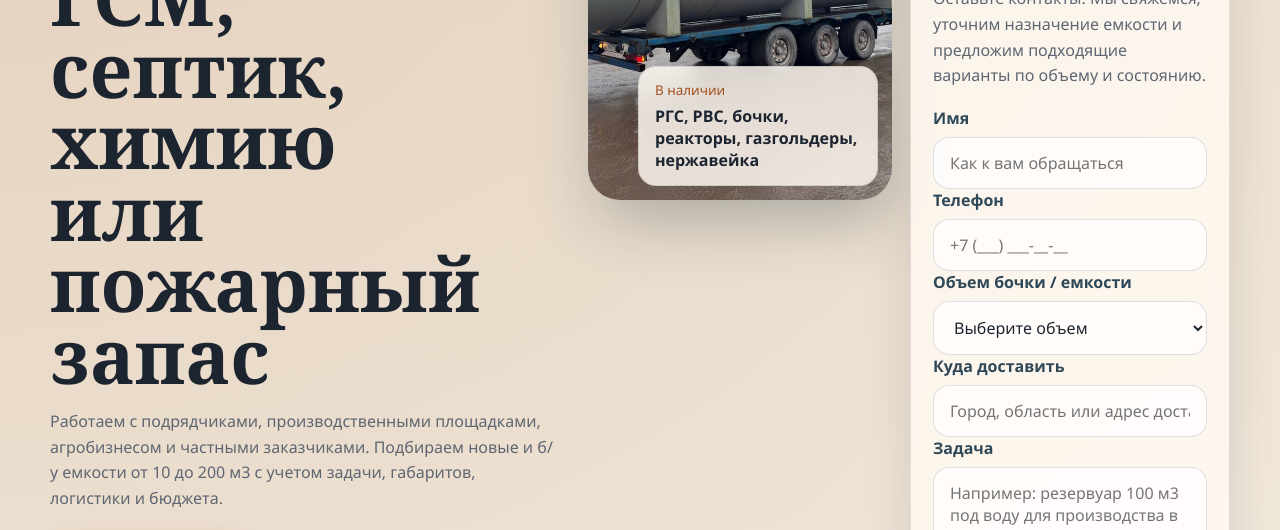
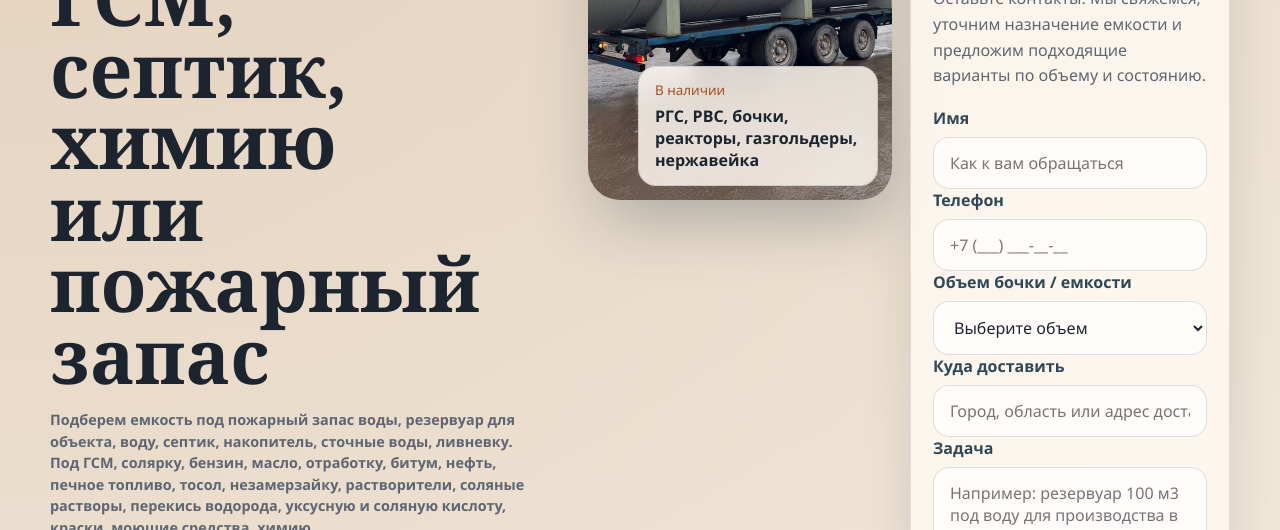
Before and after one commit to inquiring/Emkost-RF, a website: page index.html in a window 1280 px wide. Shown: the part 350-880 px from the top of the page. Drawn offline with Linux system fonts and the light colour scheme.

Commit message:
fix: refine hero demand list copy

```diff
--- a/assets/css/styles.css
+++ b/assets/css/styles.css
@@ -167,8 +167,10 @@ h3 {
 
 .hero-text {
   margin: 18px 0 0;
-  font-size: 1rem;
-  max-width: 36rem;
+  font-size: clamp(0.78rem, 1.9vw, 0.9rem);
+  font-weight: 700;
+  line-height: 1.5;
+  max-width: 44rem;
 }
 
 .hero-actions,
--- a/index.html
+++ b/index.html
@@ -29,9 +29,16 @@
             <p class="eyebrow">Емкости, резервуары, цистерны</p>
             <h1>Подберем емкость под воду, ГСМ, септик, химию или пожарный запас</h1>
             <p class="hero-text">
-              Работаем с подрядчиками, производственными площадками, агробизнесом и частными
-              заказчиками. Подбираем новые и б/у емкости от 10 до 200 м3 с учетом задачи,
-              габаритов, логистики и бюджета.
+              Подберем емкость под пожарный запас воды, резервуар для объекта, воду, септик,
+              накопитель, сточные воды, ливневку.
+              <br />
+              Под ГСМ, солярку, бензин, масло, отработку, битум, нефть, печное топливо, тосол,
+              незамерзайку, растворители, соляные растворы, перекись водорода, уксусную и
+              соляную кислоту, краски, моющие средства, химию.
+              <br />
+              Под КАС, удобрения, патоку, силос, смолу, соль, пасту, крахмал, сыпучие продукты,
+              любые жидкости, минералы, шлак, уголь, пиролиз, сушильную камеру, склады, ангары,
+              овощехранилище и нефтебазу.
             </p>
 
             <div class="hero-actions">
```
